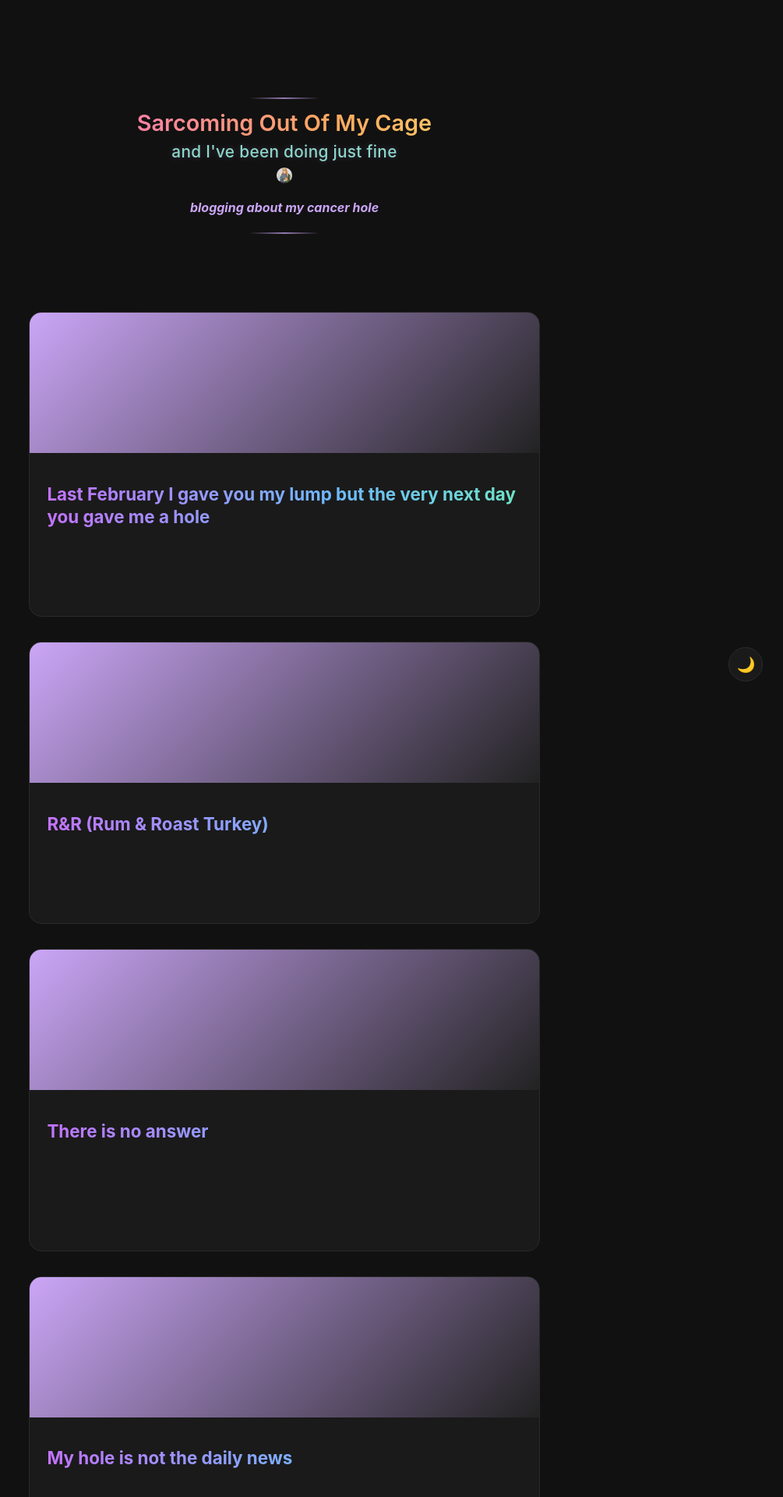
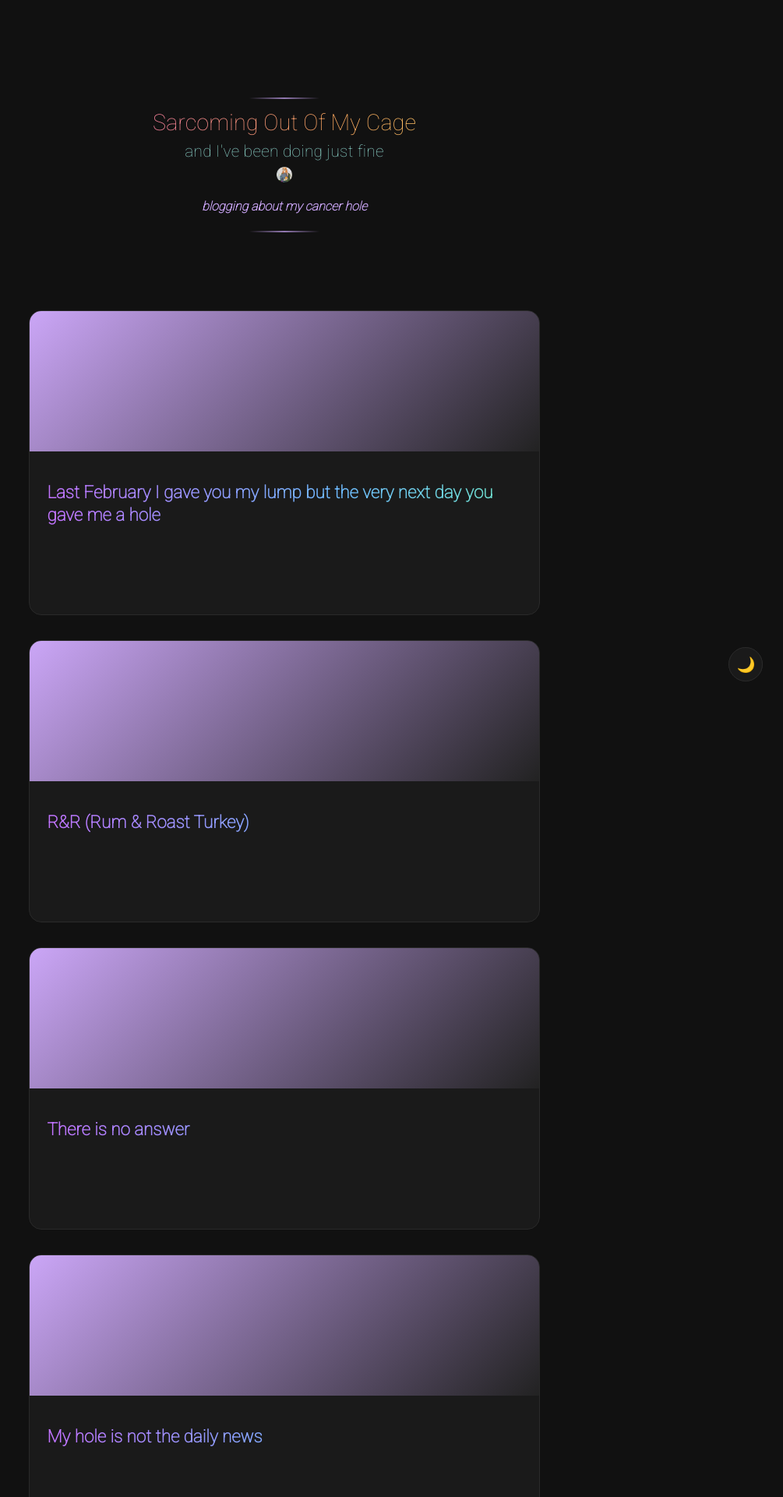
Before and after one commit to Marmitewarlock/suzal, a Jekyll site: the page built from blog.md, in a window 1280 px wide. Shown: the top 1920 px of the page at 78% size, without its empty margins (275-1280 px from the left). Built offline with Jekyll 4.4.1, drawn with Linux system fonts in a browser that asks for light colours.

Commit message:
Update royal-velvet.css

```diff
--- a/assets/css/royal-velvet.css
+++ b/assets/css/royal-velvet.css
@@ -60,7 +60,7 @@ body {
   color: var(--text-normal);
   margin: 0;
   padding: 0;
-  font-family: "Inter", system-ui, sans-serif !important;
+  font-family: "Roboto", system-ui, sans-serif !important;
   transition: background-color 0.3s ease, color 0.3s ease;
 }
 
@@ -89,7 +89,7 @@ h1 {
   -webkit-background-clip: text;
   color: transparent !important;
   -webkit-text-fill-color: transparent !important;
-  font-weight: 600;
+  font-weight: 100;
   margin-top: 1.6em;
   margin-bottom: 0.6em;
 }
@@ -171,7 +171,7 @@ ol {
 }
 
 .callout-title {
-  font-weight: 600;
+  font-weight: 100;
   margin-bottom: 0.6rem;
   color: var(--text-accent);
   display: flex;
@@ -181,7 +181,7 @@ ol {
 
 .callout-title::before {
   content: attr(data-icon);
-  font-weight: 600;
+  font-weight: 100;
   opacity: 0.9;
 }
 
@@ -294,12 +294,12 @@ ol {
   font-size: 1.8rem !important;
   margin: 0.2rem 0 0.4rem !important;
   line-height: 1.25 !important;
-  font-weight: 600;
+  font-weight: 100;
 }
 
 .rv-blog-header h2.rv-blog-subtitle {
   font-size: 1.3rem;
-  font-weight: 500;
+  font-weight: 100;
   color: var(--lavender);
   opacity: 0.95;
   letter-spacing: 0.3px;
```
